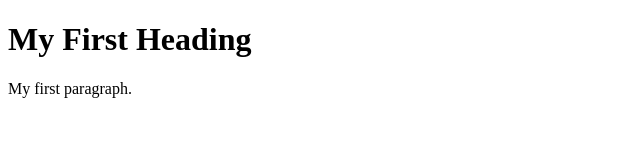
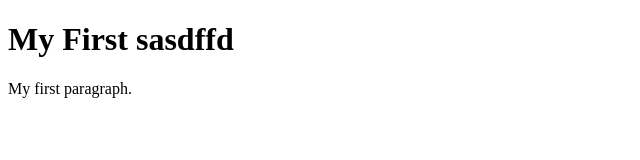
Before and after one commit to OctaveLTD/OctaveLTD.github.io, a plain HTML site: page index.html in a window 1280 px wide. Shown: the whole page, without its empty margins (0-640 px from the left). Drawn offline with Linux system fonts and the light colour scheme.

Commit message:
dasdasd
asdasdasdas

```diff
--- a/index.html
+++ b/index.html
@@ -2,7 +2,7 @@
 <html>
 <body>
 
-<h1>My First Heading</h1>
+<h1>My First sasdffd</h1>
 <p>My first paragraph.</p>
 
 </body>
```
